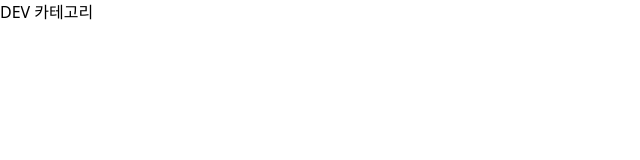
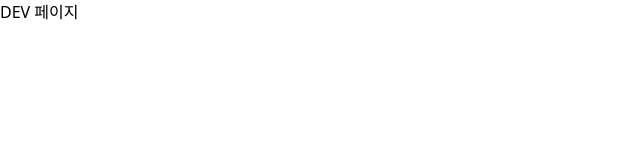
Before and after one commit to crucial-sub/amgona-blog, a Next.js app: page /dev in a window 1280 px wide. Shown: the top 160 px of the page, without its empty margins (0-640 px from the left). Built offline with nearby package versions, Linux system fonts and the light colour scheme.

Commit message:
마크다운 활용을 위한 gray-matter, marked 라이브러리 설치, about 페이지 생성

```diff
--- a/package.json
+++ b/package.json
@@ -9,6 +9,7 @@
     "lint": "next lint"
   },
   "dependencies": {
+    "@fullhuman/postcss-purgecss": "^5.0.0",
     "@next/font": "13.1.6",
     "@types/node": "18.13.0",
     "@types/react": "18.0.28",
@@ -16,6 +17,8 @@
     "autoprefixer": "^10.4.13",
     "eslint": "8.34.0",
     "eslint-config-next": "13.1.6",
+    "gray-matter": "^4.0.3",
+    "marked": "^4.2.12",
     "next": "13.1.6",
     "next-seo": "^5.15.0",
     "postcss": "^8.4.21",
--- /dev/null
+++ b/src/pages/about/index.tsx
@@ -0,0 +1,7 @@
+import React from 'react'
+
+const About = () => {
+  return <h1>About 페이지</h1>
+}
+
+export default About
--- a/src/pages/dev/index.tsx
+++ b/src/pages/dev/index.tsx
@@ -1,7 +1,7 @@
 import React from 'react'
 
 const index = () => {
-  return <h1>DEV 카테고리</h1>
+  return <h1>DEV 페이지</h1>
 }
 
 export default index
```
Also changed, not shown: 1 other file (tests, documents, lock files or other folders).
